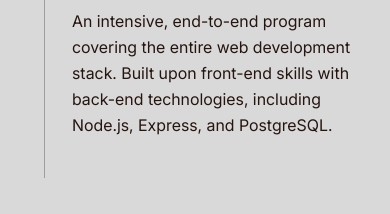
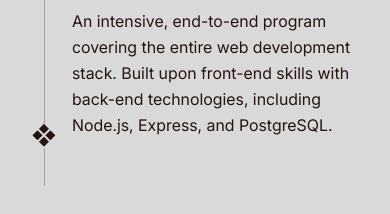
Before and after one commit to RicardoCasais404/personal-portfolio-v2, a Next.js app: page / in a window 390 px wide. Shown: the part 6220-6434 px from the top of the page. Built offline with nearby package versions, Linux system fonts and the light colour scheme.

Commit message:
Enhances Education component with scroll-based animations and layout adjustments for improved user experience

```diff
--- a/src/components/Education.tsx
+++ b/src/components/Education.tsx
@@ -1,10 +1,30 @@
 "use client";
 
+import { motion, useScroll, useTransform } from "framer-motion";
+import { useRef } from "react";
 import { educationData, type EducationItem } from "@/data/content";
 import { cn } from "@/lib/utils";
 import { SectionWrapper } from "@/components/SectionWrapper";
 
 export function Education() {
+  const containerRef = useRef(null);
+
+  const { scrollYProgress } = useScroll({
+    target: containerRef,
+    // Começa quando o topo da lista toca no centro do ecrã.
+    // Acaba quando o fundo da lista toca no centro do ecrã.
+    offset: ["start center", "end center"],
+  });
+
+  // FÍSICA DO PONTO (Coordenadas Absolutas)
+  // 55px: Ponto de partida (alinhado com o texto "MULTIMEDIA TECHNIQUES")
+  // calc(100% - 50px): Ponto de chegada (alinhado com a descrição final)
+  const pointTop = useTransform(
+    scrollYProgress,
+    [0, 1],
+    ["55px", "calc(100% - 50px)"]
+  );
+
   return (
     <SectionWrapper
       id="education"
@@ -34,67 +54,44 @@ export function Education() {
         </div>
 
         {/*
-           TIMELINE CONTAINER (Relative)
-           Este div cresce com o conteúdo dos items.
+           TIMELINE CONTAINER (Ref aqui)
+           Este div define a altura total da viagem do ponto.
         */}
-        <div className="relative">
-          {/*
-             === SISTEMA DE PISTA (TRACK SYSTEM) ===
-             Posicionado de forma absoluta em relação à lista.
-             Mobile: left-[20px] | Desktop: left-1/2
-             inset-y-0: Ocupa a altura TOTAL da lista.
-          */}
-          <div className="absolute top-0 bottom-0 left-5 w-px md:left-1/2 md:-translate-x-1/2">
-            {/* 1. LINHA VISUAL (FUNDO) */}
-            {/* padding-y de 12px só para a linha não "furar" visualmente os limites */}
-            <div className="absolute inset-y-2 w-full bg-[#26150f]/30"></div>
+        <div ref={containerRef} className="relative">
+          {/* A LINHA (TRACK) */}
+          <div className="absolute left-5 top-0 bottom-0 w-px md:left-1/2 md:-translate-x-1/2 bg-[#26150f]/30"></div>
 
-            {/* 2. O CONTENTOR DO SÍMBOLO (COM PADDING) */}
-            {/*
-               py-[55px]: É AQUI QUE DEFINES O INÍCIO E FIM.
-               O símbolo só pode deslizar DENTRO deste padding.
-               55px = Alinha com o 1º título (aprox).
-            */}
-            <div className="absolute inset-0 py-[55px] pointer-events-none">
-              {/* Wrapper para o sticky ter altura para percorrer */}
-              <div className="h-full w-full relative">
-                {/*
-                     O PONTO STICKY
-                     sticky: Agarra-se ao ecrã.
-                     top-1/2: Fica no centro do ecrã.
-                  */}
-                <div className="sticky top-1/2 -translate-y-1/2 flex justify-center items-center">
-                  <span className="text-2xl text-[#26150f] leading-none bg-[#d9d9d9] px-0.5">
-                    ❖
-                  </span>
-                </div>
-              </div>
-            </div>
-          </div>
+          {/* O PONTO ANIMADO (ABSOLUTO) */}
+          <motion.div
+            style={{ top: pointTop }}
+            className="absolute left-5 md:left-1/2 -translate-x-1/2 -translate-y-1/2 z-10 flex justify-center"
+          >
+            <span className="text-2xl text-[#26150f] leading-none bg-[#d9d9d9] px-0.5">
+              ❖
+            </span>
+          </motion.div>
 
           {/* LISTA DE ITENS */}
-          {/* pt-12 (48px) para empurrar o texto para baixo, alinhando com os 55px da linha */}
+          {/* pt-12 (48px) + ajuste visual = 55px (Onde o ponto começa) */}
           <div className="flex flex-col gap-16 md:gap-24 pt-12 pb-12">
             {educationData.items.map((item, index) => {
               return (
                 <div
                   key={index}
                   className={cn(
-                    // Mobile: Flex (Esquerda)
-                    "relative flex flex-col pl-12",
-                    // Desktop: Grid (Esquerda/Direita)
-                    "md:grid md:grid-cols-[1fr_80px_1fr] md:items-start md:pl-0"
+                    "relative flex flex-col pl-12", // Mobile
+                    "md:grid md:grid-cols-[1fr_80px_1fr] md:items-start md:pl-0" // Desktop
                   )}
                 >
-                  {/* TÍTULO (Sempre Coluna 1) */}
+                  {/* TÍTULO */}
                   <div className="text-left md:col-start-1 md:text-right md:py-0">
                     <TimelineHeader item={item} />
                   </div>
 
-                  {/* VAZIO (Coluna 2) */}
+                  {/* VAZIO (Desktop) */}
                   <div className="hidden md:block md:col-start-2" />
 
-                  {/* DESCRIÇÃO (Sempre Coluna 3) */}
+                  {/* DESCRIÇÃO */}
                   <div className="mt-4 text-left md:col-start-3 md:mt-0 md:pt-16">
                     <TimelineBody item={item} />
                   </div>
```
